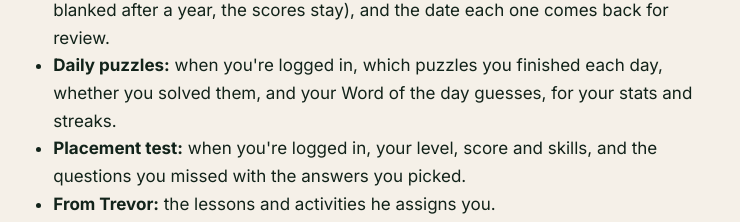
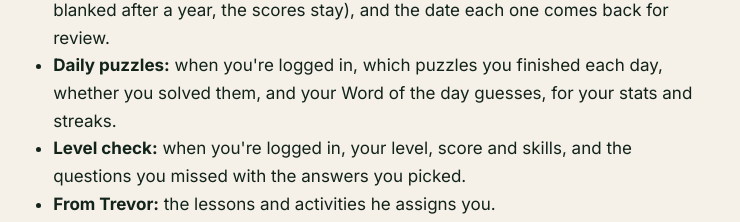
Before and after one commit to English-and-Portuguese-with-Trevor/english-portuguese-schedule-app-, a Next.js app: page /privacy in a window 1280 px wide. Shown: the part 1598-1820 px from the top of the page, without its empty margins (268-1008 px from the left). Built offline with nearby package versions, Linux system fonts and the light colour scheme.

Commit message:
Privacy page calls the placement test the Level check
Trevor (2026-10-05): students see it as a Level check.

Co-Authored-By: Claude Opus 5.5 <noreply@anthropic.com>
Claude-Session: https://claude.ai/code/session_019Vby25fdAyt4m79F6qywaL

```diff
--- a/src/app/privacy/page.tsx
+++ b/src/app/privacy/page.tsx
@@ -105,7 +105,7 @@ export default function PrivacyPage() {
               your Word of the day guesses, for your stats and streaks.
             </li>
             <li>
-              <strong>Placement test:</strong> when you&apos;re logged in, your level, score and skills, and the
+              <strong>Level check:</strong> when you&apos;re logged in, your level, score and skills, and the
               questions you missed with the answers you picked.
             </li>
             <li>
```
